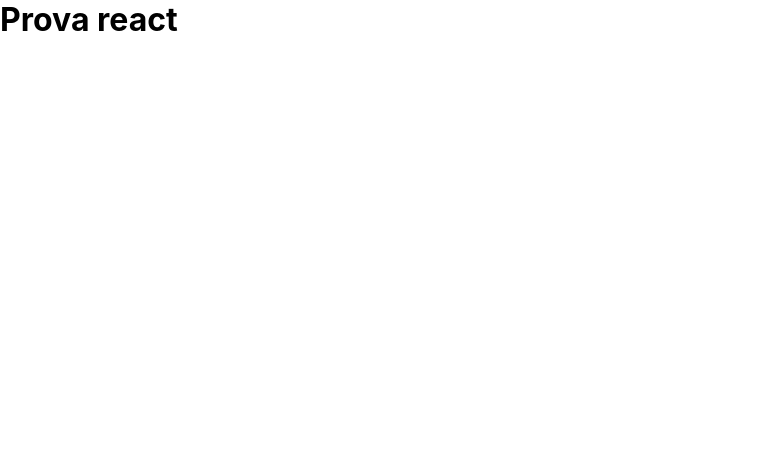
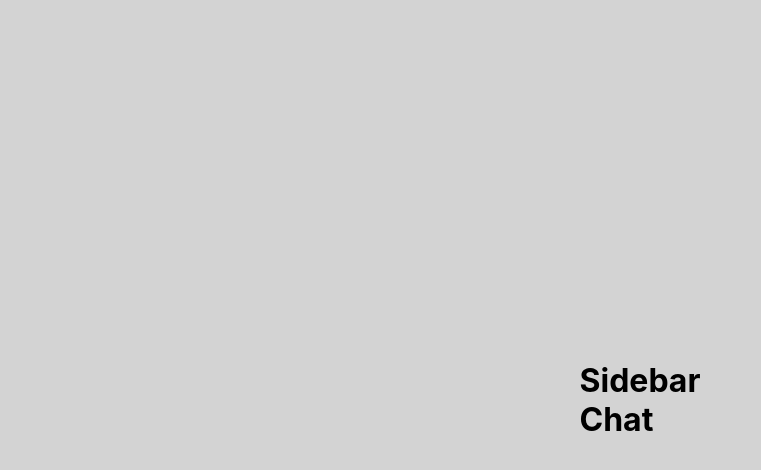
Before and after one commit to LoretaDibenedetto/whatsappClone, a React (Create React App) app: page / in a window 1280 px wide. Shown: the top 470 px of the page, without its empty margins (0-761 px from the left). Built offline with nearby package versions, Linux system fonts and the light colour scheme.

Commit message:
add sidebar and chat in app.js

```diff
--- a/src/App.css
+++ b/src/App.css
@@ -4,7 +4,10 @@
 
 
 .app{
-
+display: grid;
+place-items: center;
+height: 100vh;
+background-color:lightgray;
 }
 
 
--- a/src/App.js
+++ b/src/App.js
@@ -1,13 +1,16 @@
 import logo from './logo.svg';
 import './App.css';
+import Sidebar from './sidebar/Sidebar';
+import Chat from './chat/Chat';
 
 function App() {
   return (
     <div className="app">
       <div className="app_body">
+      <Sidebar></Sidebar>
+      <Chat></Chat>
+      </div>
 
-      </div>
-     <h1>Prova react</h1>
     </div>
   );
 }
--- a/src/chat/Chat.js
+++ b/src/chat/Chat.js
@@ -2,7 +2,9 @@ import React from 'react'
 
 function Chat() {
   return (
-    <div>Chat</div>
+    <div>
+        <h1>Chat</h1>
+    </div>
   )
 }
 
--- a/src/sidebar/Sidebar.js
+++ b/src/sidebar/Sidebar.js
@@ -2,7 +2,11 @@ import React from 'react'
 
 function Sidebar() {
   return (
-    <div>Sidebar</div>
+    <div>
+        <h1>
+            Sidebar
+        </h1>
+    </div>
   )
 }
 
```
